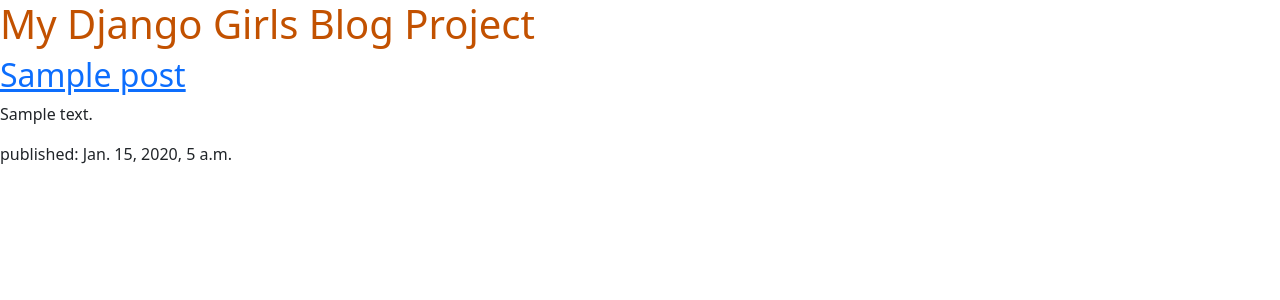
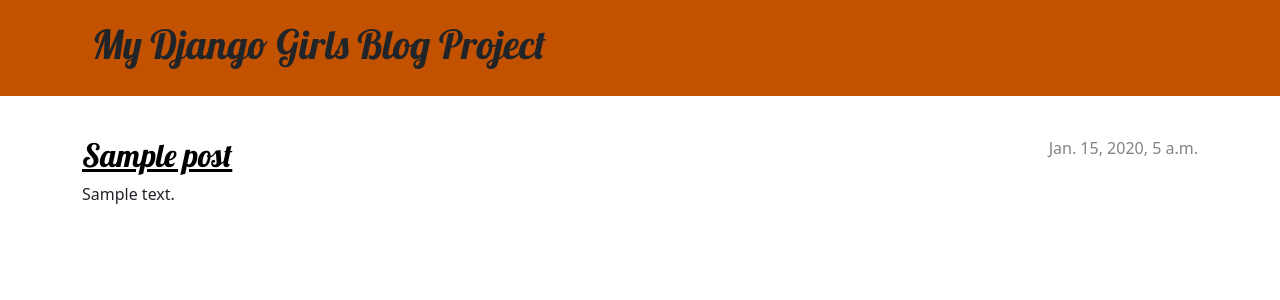
Before and after one commit to MagnusLightwod/projects-personal-25, a Django app: page / in a window 1280 px wide. Shown: the top 300 px of the page. Run offline with Django 5.2, Linux system fonts and the light colour scheme; tables that the repository leaves empty hold one stand-in row (values such as "Sample post").

Commit message:
made it prety!

```diff
--- a/blog/static/css/blog.css
+++ b/blog/static/css/blog.css
@@ -1,9 +1,75 @@
 
 
 
+.page-header {
+    background-color: #C25100;
+    margin-top: 0;
+    margin-bottom: 40px;
+    padding: 20px 20px 20px 40px;
+}
 
-h1 orange_title, h2 orange_title {
-    color: #C25100;
+.page-heaer h1,
+.page-header h1 a,
+.page-header h1 a:visisted,
+.page-header h1 a:active {
+    color: #ffffff;
+    font-size: 36pt;
+    text-decoration: none;
+}
 
+h1,
+h2,
+h3,
+h4 {
+    font-family: 'Lobster', cursive;
+}
+
+.date {
+    color: #828282;
+}
+
+.save {
+    float: right,
+}
+
+.post-form textarea,
+.post-form input {
+    width: 100%;
+}
+
+.top-menu,
+.top-menuLhover,
+.top-menu:visited {
+    color: #ffffff;
+    float: right;
+    font-size: 26pt;
+    margin-right: 20px
 
 }
+
+.post {
+    margin-bottom: 70px;
+}
+
+.post h2 a,
+.post h2 a:visited {
+    color: #000000;
+}
+
+.post > .date,
+.post > .actions {
+    float: right;
+}
+
+.btn-secondary,
+.btn-secondar:visited {
+    color: #C25100;
+    background: none;
+    border-color: #C25200;
+    margin-left: 15px
+}
+
+.btn-secondar:hover {
+    color: #FFFFFF;
+    background-color: #C25100;
+}
--- a/blog/templates/blog/post_list.html
+++ b/blog/templates/blog/post_list.html
@@ -6,26 +6,36 @@
     <head>
         <!-- Title is the name of the tab -->
         <title> Chris' Blog</title>
-        <link rel="stylesheet" href="{% static 'css/blog.css'%}">
+
+        <link rel="stylesheet" href="https://fonts.googleapis.com/css?family=Lobster&subset=latin,latin-ext">
+        <link rel="stylesheet" href="https://cdn.jsdelivr.net/npm/bootstrap@5.3.3/dist/css/bootstrap.min.css" integrity="sha384-QWTKZyjpPEjISv5WaRU9OFeRpok6YctnYmDr5pNlyT2bRjXh0JMhjY6hW+ALEwIH" crossorigin="anonymous">
+        <link rel="stylesheet" href="{% static 'css/blog.css' %}">
         <!-- Load in boot strap CSS frame work stuff -->
-        <link rel="stylesheet" href="https://cdn.jsdelivr.net/npm/bootstrap@5.3.3/dist/css/bootstrap.min.css" integrity="sha384-QWTKZyjpPEjISv5WaRU9OFeRpok6YctnYmDr5pNlyT2bRjXh0JMhjY6hW+ALEwIH" crossorigin="anonymous">
-
-
     </head>
 
-    <header>
-            <h1><orange_title href="/"> My Django Girls Blog Project</a></hr1>
+    <body>
+        <header class="page-header">
+            <div class="container">
+                <!-- Container auto centers -->
+                <h1><orange_title href="/"> My Django Girls Blog Project</a></hr1>
+            </div>
+        </header>
 
-        </header>
-    <body>
-        {% for post in posts %}
-            <article>
-                <h2><a href=""> {{ post.title }}</a></h2>
-                <p> {{ post.text|linebreaksbr }}</p>
-                <time>published: {{ post.published_date }}</time>
-                 <!-- This line breaker is basically \n -->
-            </article>
-        {% endfor %}
+        <main class="container">
+            <div class="row">
+                <div class="col">
+                    {% for post in posts %}
+                    <article class="post">
+
+                        <time class="date"> {{ post.published_date }} </time>
+                        <h2><a href="">{{ post.title }}</a></h2>
+                        <p>{{ post.text|linebreaksbr }}</p>
+
+                    </article>
+                    {% endfor %}
+                </div>
+            </div>
+        </main>
 
     </body>
 </html>
```
